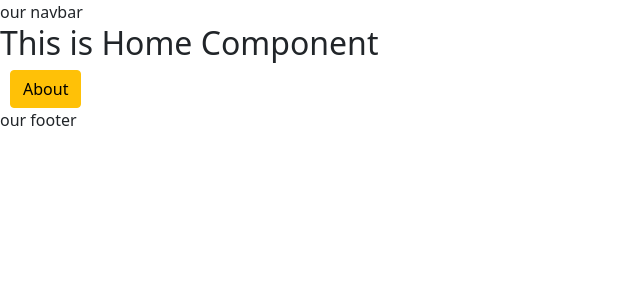
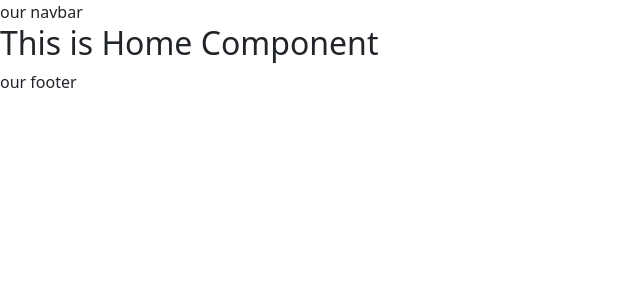
Before and after one commit to KamrulHasanSutu/HookText, a React (Create React App) app: page / in a window 1280 px wide. Shown: the top 300 px of the page, without its empty margins (0-640 px from the left). Built offline with nearby package versions, Linux system fonts and the light colour scheme.

Commit message:
react-router-dom

```diff
--- a/src/App.js
+++ b/src/App.js
@@ -11,17 +11,18 @@
 
 
   return (
-
+    // keep seeing all the time homepage
 
     <div>
       <BrowserRouter>
       <nav>our navbar</nav>
         <Routes>
-          <Route path="/"  element={<Home />}/>
-          <Route path="about"  element={<About />}/>
-          <Route path="services"  element={<Services />}/>
-          <Route path="products"  element={<h2>Hi there</h2>}/>
-          <Route path="*"  element={<Error />}/>
+          <Route path="/"  element={<Home />}>
+            <Route path="about"  element={<About />}/>
+            <Route path="services"  element={<Services />}/>
+            <Route path="products"  element={<h2>products page</h2>}/>
+            <Route path="*"  element={<Error />}/>
+          </Route>
         </Routes>
         <footer>our footer</footer>
       </BrowserRouter>
--- a/src/rRouterDom/Home.jsx
+++ b/src/rRouterDom/Home.jsx
@@ -1,11 +1,12 @@
 import React from 'react'
-import { Link } from 'react-router-dom'
+import { Link, Outlet } from 'react-router-dom'
 
 
 export default function Home() {
   return (
     <div><h2>This is Home Component</h2>
-    <Link to="/about" className='btn btn-warning'>About</Link>
+    <Outlet />
+      {/* <Link to="/about" className='btn btn-warning'>About</Link> */}
     </div>
   )
 }
```
